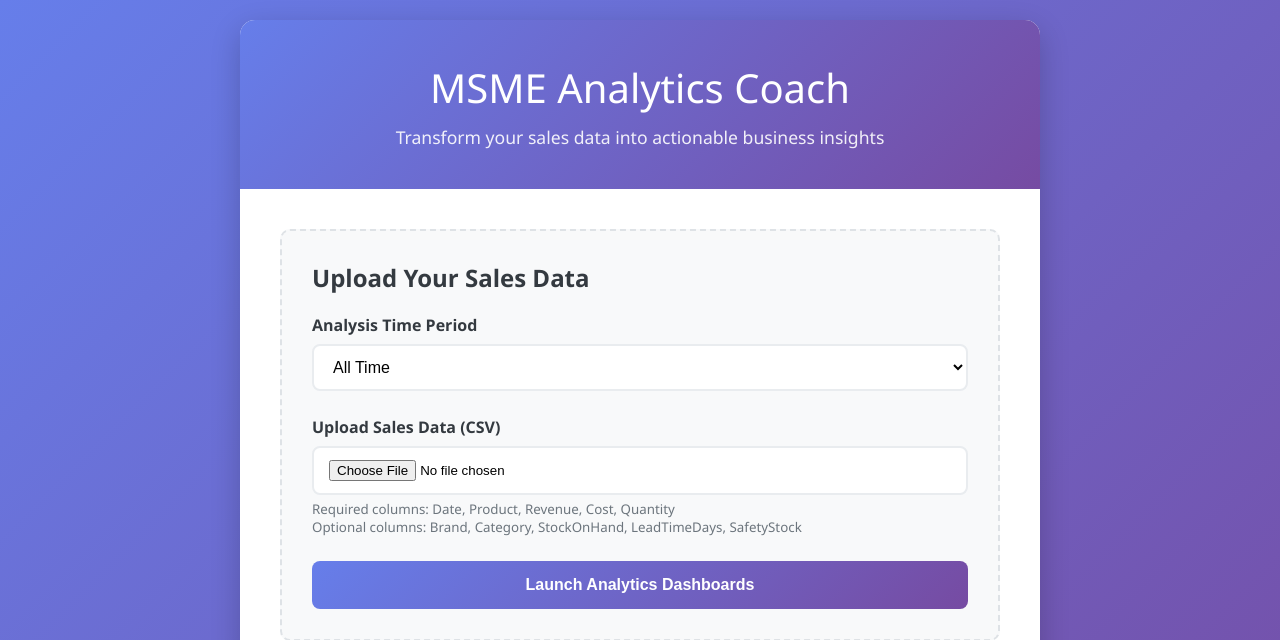
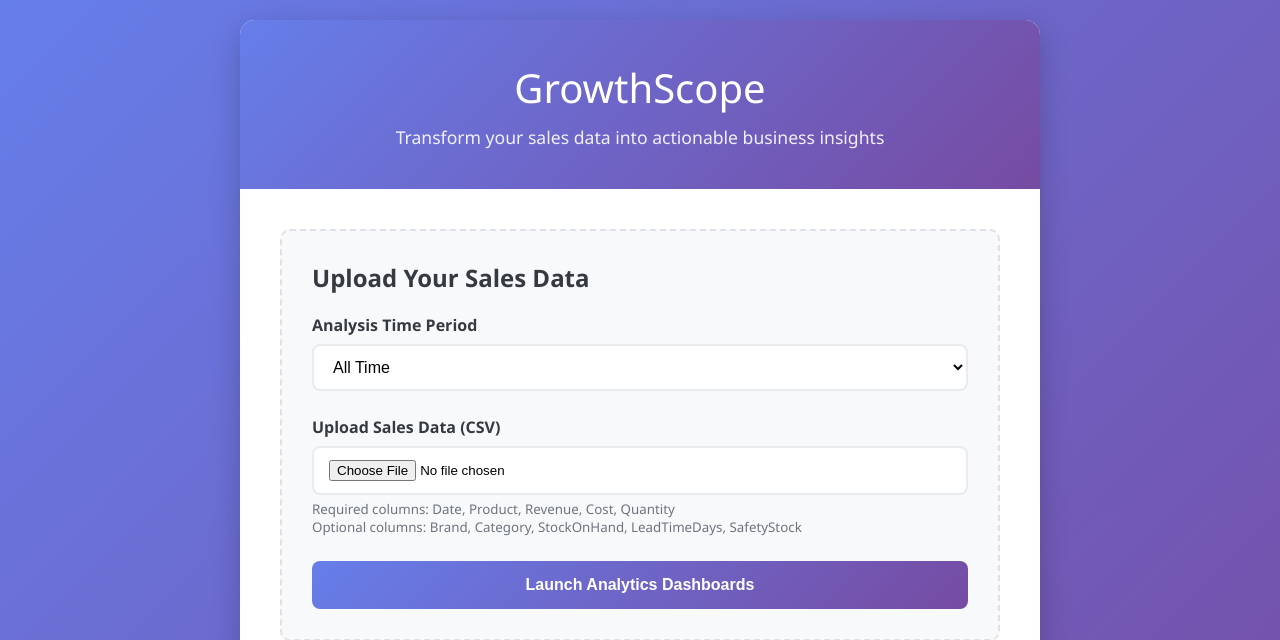
Before and after one commit to TanishaSharma01/GrowthScope, a Flask app: page / in a window 1280 px wide. Shown: the top 640 px of the page. Run offline with Flask 3, Linux system fonts and the light colour scheme.

Commit message:
changed the name

```diff
--- a/templates/executive_dashboard.html
+++ b/templates/executive_dashboard.html
@@ -3,7 +3,7 @@
 <head>
     <meta charset="UTF-8">
     <meta name="viewport" content="width=device-width, initial-scale=1.0">
-    <title>Executive Dashboard - MSME Analytics</title>
+    <title>Executive Dashboard - GrowthScope</title>
     <script src="https://cdnjs.cloudflare.com/ajax/libs/Chart.js/3.9.1/chart.min.js"></script>
     <style>
         * {
@@ -239,7 +239,7 @@
     <!-- Navigation -->
     <nav class="navbar">
         <div class="nav-container">
-            <div class="nav-brand">MSME Analytics Coach</div>
+            <div class="nav-brand">GrowthScope </div>
             <div class="nav-menu">
                 <a href="/dashboard/executive" class="nav-item active">Executive</a>
                 <a href="/dashboard/financial" class="nav-item">Financial</a>
--- a/templates/financial_dashboard.html
+++ b/templates/financial_dashboard.html
@@ -3,7 +3,7 @@
 <head>
     <meta charset="UTF-8">
     <meta name="viewport" content="width=device-width, initial-scale=1.0">
-    <title>Financial Dashboard - MSME Analytics</title>
+    <title>Financial Dashboard - GrowthScope</title>
     <script src="https://cdnjs.cloudflare.com/ajax/libs/Chart.js/3.9.1/chart.min.js"></script>
     <style>
         * {
@@ -292,7 +292,7 @@
     <!-- Navigation -->
     <nav class="navbar">
         <div class="nav-container">
-            <div class="nav-brand">MSME Analytics Coach</div>
+            <div class="nav-brand">GrowthScope </div>
             <div class="nav-menu">
                 <a href="/dashboard/executive" class="nav-item">Executive</a>
                 <a href="/dashboard/financial" class="nav-item active">Financial</a>
--- a/templates/growth_dashboard.html
+++ b/templates/growth_dashboard.html
@@ -3,7 +3,7 @@
 <head>
     <meta charset="UTF-8">
     <meta name="viewport" content="width=device-width, initial-scale=1.0">
-    <title>Growth Dashboard - MSME Analytics</title>
+    <title>Growth Dashboard - GrowthScope</title>
     <script src="https://cdnjs.cloudflare.com/ajax/libs/Chart.js/3.9.1/chart.min.js"></script>
     <style>
         * {
@@ -335,7 +335,7 @@
     <!-- Navigation -->
     <nav class="navbar">
         <div class="nav-container">
-            <div class="nav-brand">MSME Analytics Coach</div>
+            <div class="nav-brand">GrowthScope </div>
             <div class="nav-menu">
                 <a href="/dashboard/executive" class="nav-item">Executive</a>
                 <a href="/dashboard/financial" class="nav-item">Financial</a>
--- a/templates/index.html
+++ b/templates/index.html
@@ -3,7 +3,7 @@
 <head>
     <meta charset="UTF-8">
     <meta name="viewport" content="width=device-width, initial-scale=1.0">
-    <title>MSME Analytics Coach</title>
+    <title>GrowthScope </title>
     <style>
         * {
             margin: 0;
@@ -314,7 +314,7 @@
 <body>
     <div class="container">
         <div class="header">
-            <h1>MSME Analytics Coach</h1>
+            <h1>GrowthScope </h1>
             <p>Transform your sales data into actionable business strategies</p>
         </div>
 
--- a/templates/upload.html
+++ b/templates/upload.html
@@ -3,7 +3,7 @@
 <head>
     <meta charset="UTF-8">
     <meta name="viewport" content="width=device-width, initial-scale=1.0">
-    <title>MSME Analytics Coach - Upload Data</title>
+    <title>GrowthScope  - Upload Data</title>
     <style>
         * {
             margin: 0;
@@ -209,7 +209,7 @@
 <body>
     <div class="container">
         <div class="header">
-            <h1>MSME Analytics Coach</h1>
+            <h1>GrowthScope </h1>
             <p>Transform your sales data into actionable business insights</p>
         </div>
 
```
Also changed, not shown: templates/growthscope.png (added).
